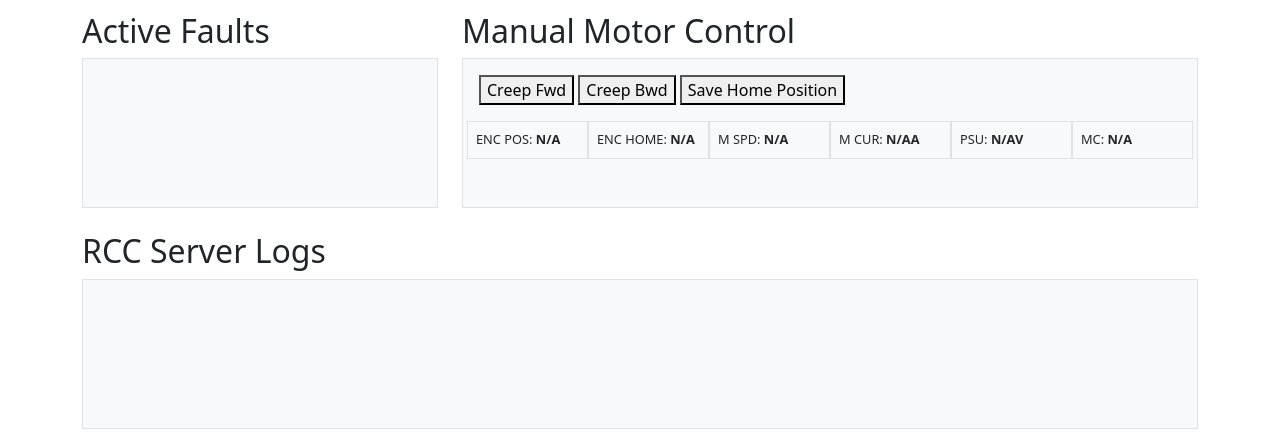
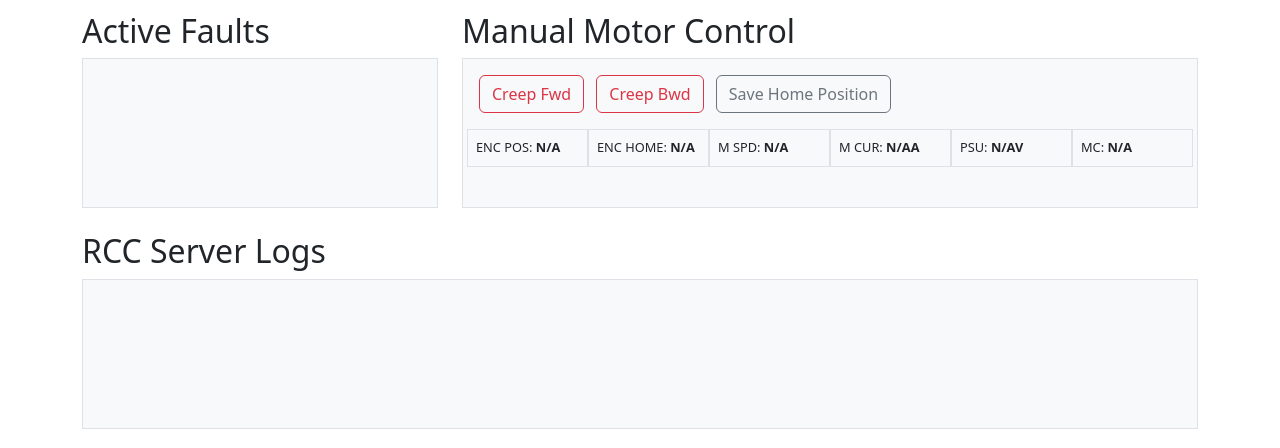
Before and after one commit to Terrier-Ride-Engineering-Club/Ride-Control-Computer, a Python web app: template web/backend/templates/maintenance.html in a window 1280 px wide. Shown: the part 196-644 px from the top of the page. Run offline with Jinja, Linux system fonts and the light colour scheme; the template is opened without the code that fills it, so the values that code supplies are empty.

Commit message:
Update maintenance.html

```diff
--- a/web/backend/templates/maintenance.html
+++ b/web/backend/templates/maintenance.html
@@ -21,11 +21,11 @@
     </div>
     <div class="col">
       <h2>Manual Motor Control</h2>
-      <div id="troubleshootingMotors" style="background-color: #f8f9fa; padding: 1em; border: 1px solid #dee2e6; height: 150px; overflow-y: scroll;">
+      <div id="troubleshootingMotors" style="background-color: #f8f9fa; padding: 1em; border: 1px solid #dee2e6; height: 150px;">
         <div id="motorControls" style="margin-bottom: 1em;">
-          <button onmousedown="startMotorAction('creep_fwd')" onmouseup="stopMotorAction()" onmouseleave="stopMotorAction()">Creep Fwd</button>
-          <button onmousedown="startMotorAction('creep_bwd')" onmouseup="stopMotorAction()" onmouseleave="stopMotorAction()">Creep Bwd</button>
-          <button onmousedown="postMotorAction('reset_encoder')">Save Home Position</button>
+          <button class="btn btn-outline-danger me-2" onmousedown="startMotorAction('creep_fwd')" onmouseup="stopMotorAction()" onmouseleave="stopMotorAction()">Creep Fwd</button>
+          <button class="btn btn-outline-danger me-2" onmousedown="startMotorAction('creep_bwd')" onmouseup="stopMotorAction()" onmouseleave="stopMotorAction()">Creep Bwd</button>
+          <button class="btn btn-outline-secondary" onmousedown="postMotorAction('reset_encoder')">Save Home Position</button>
         </div>
         <div id="motorStatus">
           <div class="row">
```
